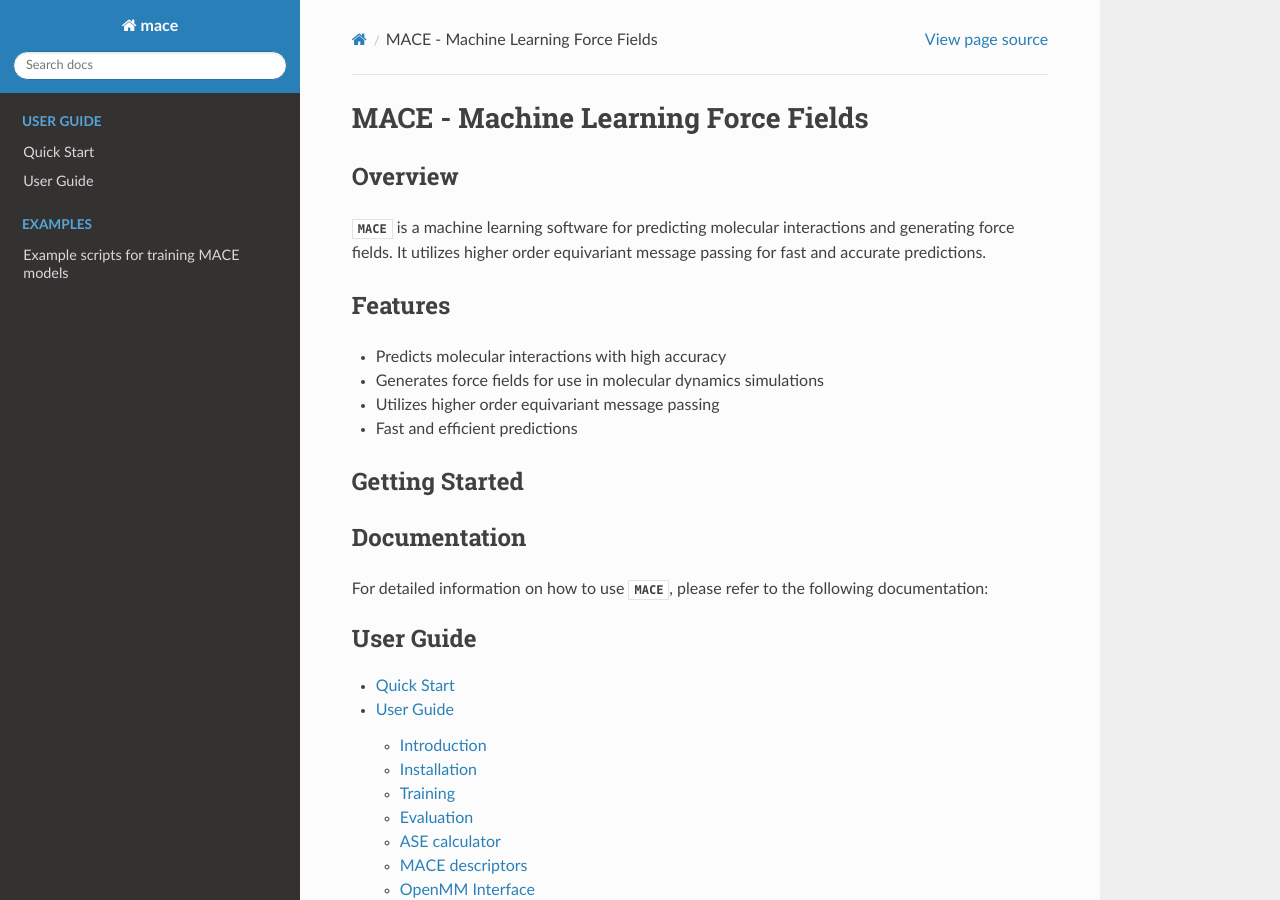
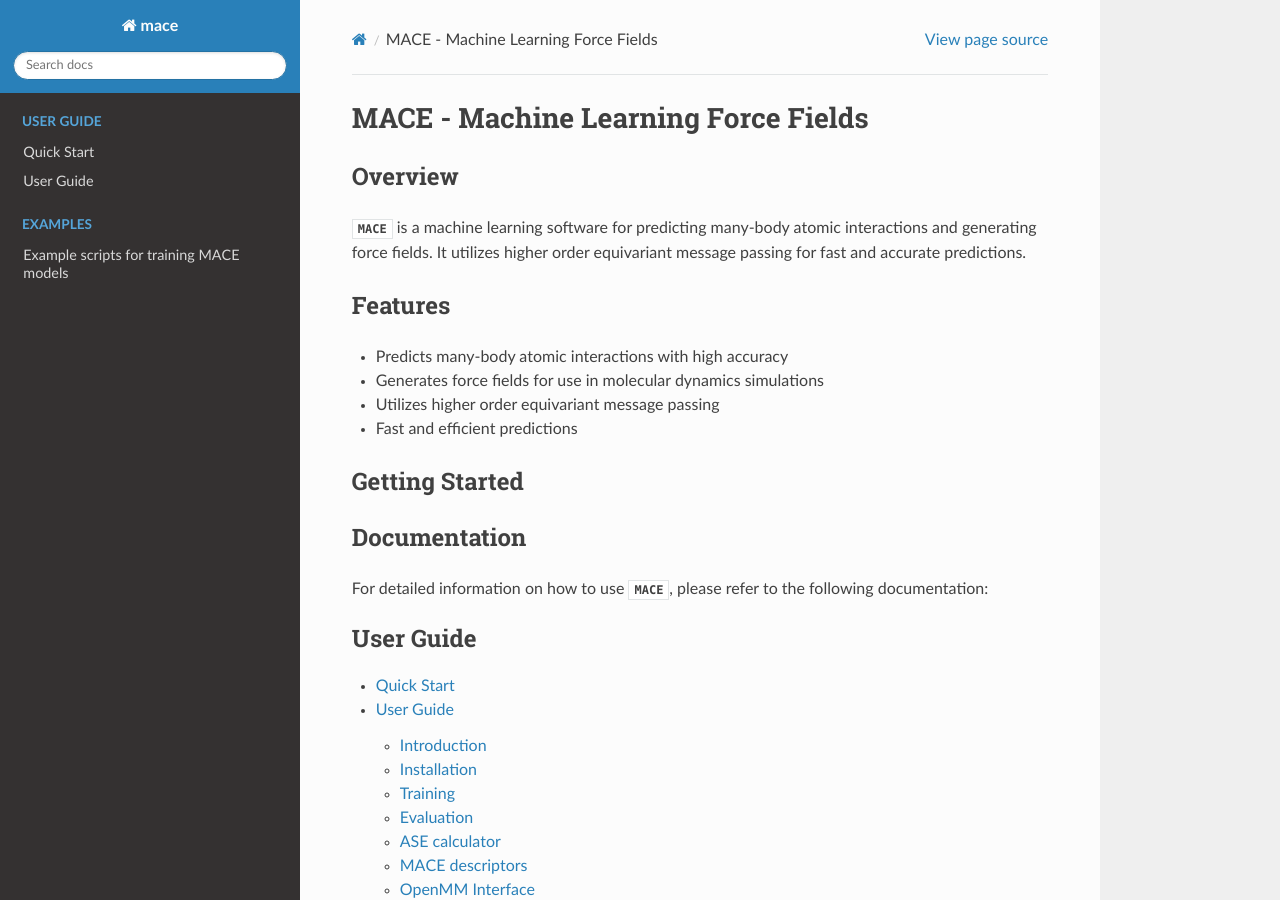
Before and after one commit to ACEsuit/mace, a Sphinx documentation site: the page built from docs/index.rst, in a window 1280 px wide and 900 px high. Built offline with Sphinx 7.4.7 and the Read the Docs theme 2.0.0, drawn with Linux system fonts in a browser that asks for light colours; pages that are not in the unit, such as notebooks, are missing from menus.

Commit message:
Update index.rst

```diff
--- a/docs/index.rst
+++ b/docs/index.rst
@@ -5,12 +5,12 @@ MACE - Machine Learning Force Fields
 Overview
 --------
 
-`MACE` is a machine learning software for predicting molecular interactions and generating force fields. It utilizes higher order equivariant message passing for fast and accurate predictions.
+`MACE` is a machine learning software for predicting many-body atomic interactions and generating force fields. It utilizes higher order equivariant message passing for fast and accurate predictions.
 
 Features
 --------
 
-- Predicts molecular interactions with high accuracy
+- Predicts many-body atomic interactions with high accuracy
 - Generates force fields for use in molecular dynamics simulations
 - Utilizes higher order equivariant message passing
 - Fast and efficient predictions
```
